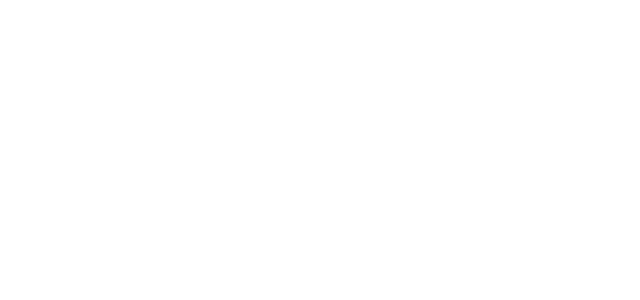
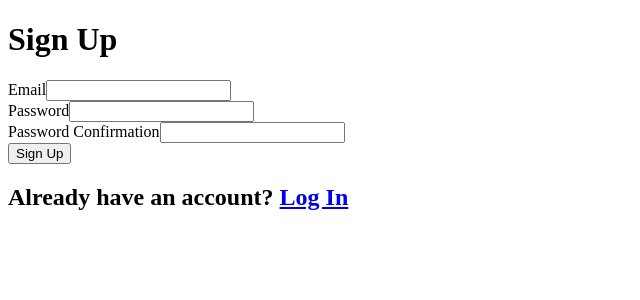
Before and after one commit to PhNghia/my_shopify, a React (Create React App) app: page /#/signup in a window 1280 px wide. Before the commit this address had no page. Shown: the top 300 px of the page, without its empty margins (0-640 px from the left). Built offline with nearby package versions, Linux system fonts and the light colour scheme; no server answers.

Commit message:
update auth app

```diff
--- a/package.json
+++ b/package.json
@@ -7,6 +7,7 @@
     "@testing-library/jest-dom": "^5.16.4",
     "@testing-library/react": "^13.3.0",
     "@testing-library/user-event": "^13.5.0",
+    "firebase": "^9.9.0",
     "gh-pages": "^4.0.0",
     "react": "^18.2.0",
     "react-dom": "^18.2.0",
--- a/src/About.js
+++ /dev/null
@@ -1,11 +0,0 @@
-import React from 'react'
-import { Link } from "react-router-dom";
-
-export default function About() {
-    return (
-        <div>
-            <Link to="/">Home</Link>
-            <h2>About Page</h2>
-        </div>
-    )
-}
--- a/src/App.js
+++ b/src/App.js
@@ -1,16 +1,21 @@
 import './App.css';
-import { HashRouter, Routes, Route } from "react-router-dom";
-import Home from "./Home"
-import About from "./About"
+import { AuthProvider } from './contexts/AuthContext';
+import Signup from './components/Signup'
+import Login from './components/Login'
+import Dashboard from './components/Dashboard'
+import { HashRouter, Routes, Route } from 'react-router-dom'
 
 function App() {
   return (
-    <HashRouter>
-      <Routes>
-        <Route path="/" element={<Home />} />
-        <Route path="/about" element={<About />} />
-      </Routes>
-    </HashRouter>
+    <AuthProvider>
+      <HashRouter>
+        <Routes>
+          <Route path="/" exact element={<Dashboard />} />
+          <Route path="/signup" element={<Signup />} />
+          <Route path="/login" element={<Login />} />
+        </Routes>
+      </HashRouter>
+    </AuthProvider>
   );
 }
 
--- a/src/Home.js
+++ /dev/null
@@ -1,11 +0,0 @@
-import React from 'react'
-import { Link } from "react-router-dom";
-
-export default function Home() {
-    return (
-        <div>
-            <Link to="/about">About</Link>
-            <h1>Home page</h1>
-        </div>
-    )
-}
--- /dev/null
+++ b/src/components/Dashboard.js
@@ -0,0 +1,32 @@
+import React from 'react'
+import { useAuth } from '../contexts/AuthContext'
+import { Link } from 'react-router-dom'
+
+export default function Dashboard() {
+
+    const { currentUser, signout } = useAuth()
+
+    function hanldeSignout() {
+        try {
+            signout()
+        } catch {
+
+        }
+    }
+
+    if (!currentUser) {
+        return (
+            <div>
+                <h1>Have not login</h1>
+                <Link to="/login">Log In</Link>
+            </div>
+        )
+    }
+
+    return (
+        <>
+            <div><strong>Email: </strong>{currentUser.email}</div>
+            <Link to="/login" onClick={hanldeSignout}>Sign Out</Link>
+        </>
+    )
+}
--- /dev/null
+++ b/src/components/Login.js
@@ -0,0 +1,44 @@
+import React, { useRef, useState } from 'react'
+import { useAuth } from '../contexts/AuthContext'
+import { useNavigate, Link } from 'react-router-dom'
+
+export default function Login() {
+
+    const emailRef = useRef()
+    const passwordRef = useRef()
+    const { login } = useAuth()
+    const [error, setError] = useState('')
+    const navigate = useNavigate()
+
+    async function handleSubmit (e) {
+        e.preventDefault()
+
+        try {
+            setError('')
+            await login(emailRef.current.value, passwordRef.current.value)
+            navigate('/', { replace: true })
+        } catch(error) {
+            setError('Login failed! - ' + error.code)
+        }
+    }
+
+    return (
+        <>
+            <h1>Log In</h1>
+            {error && <h2 style={{ color: 'red' }}>{error}</h2>}
+            <form onSubmit={handleSubmit}>
+                <div>
+                    <label>Email</label>
+                    <input type="email" required ref={emailRef} />
+                </div>
+                <div>
+                    <label>Password</label>
+                    <input type="password" required ref={passwordRef} />
+                </div>
+                <button type="submit">Log In</button>
+            </form>
+
+            <h2>Need an account? <Link to="/signup">Sign Up</Link></h2>
+        </>
+    )
+}
--- /dev/null
+++ b/src/components/Signup.js
@@ -0,0 +1,54 @@
+import React, { useRef, useState } from 'react'
+import { useAuth } from '../contexts/AuthContext'
+import { useNavigate, Link } from 'react-router-dom'
+
+export default function Signup() {
+
+    const emailRef = useRef()
+    const passwordRef = useRef()
+    const passwordConfirmRef = useRef()
+    const { signup } = useAuth()
+    const [error, setError] = useState('')
+    const navigate = useNavigate()
+
+    async function handleSubmit (e) {
+        e.preventDefault()
+
+        if (passwordRef.current.value !== passwordConfirmRef.current.value) {
+            setError('Password do not match')
+            return
+        }
+
+        try {
+            setError('')
+            await signup(emailRef.current.value, passwordRef.current.value)
+            navigate('/login', { replace: true })
+        } catch(error) {
+            setError('Sign up failed! - ' + error.code)
+        }
+    }
+
+    return (
+        <>
+            <h1>Sign Up</h1>
+            {error && <h2 style={{ color: 'red' }}>{error}</h2>}
+            <form onSubmit={handleSubmit}>
+                <div>
+                    <label>Email</label>
+                    <input type="email" ref={emailRef} />
+                </div>
+                <div>
+                    <label>Password</label>
+                    <input type="password" ref={passwordRef} />
+                </div>
+                <div>
+                    <label>Password Confirmation</label>
+                    <input type="password" ref={passwordConfirmRef} />
+                </div>
+                <button type="submit">Sign Up</button>
+            </form>
+
+            <h2>Already have an account? <Link to="/login">Log In</Link></h2>
+        </>
+    )
+}
--- /dev/null
+++ b/src/contexts/AuthContext.js
@@ -0,0 +1,46 @@
+import React, { useContext, useState, useEffect } from 'react'
+import { auth } from '../firebase.js'
+import { createUserWithEmailAndPassword, signInWithEmailAndPassword, onAuthStateChanged, signOut } from 'firebase/auth'
+
+const AuthContext = React.createContext()
+
+export function useAuth() {
+    return useContext(AuthContext)
+}
+
+export function AuthProvider({ children }) {
+    const [currentUser, setCurrentUser] = useState(null)
+
+    function signup (email, password) {
+        return createUserWithEmailAndPassword(auth, email, password)
+    }
+
+    function login (email, password) {
+        return signInWithEmailAndPassword(auth, email, password)
+    }
+
+    function signout () {
+        return signOut(auth)
+    }
+
+    useEffect(() => {
+        const unsubcribe = onAuthStateChanged(auth, (user) => {
+            setCurrentUser(user)
+        })
+
+        return unsubcribe
+    }, [])
+
+    const value = {
+        currentUser,
+        signup,
+        login,
+        signout
+    }
+
+    return (
+        <AuthContext.Provider value={value}>
+            {children}
+        </AuthContext.Provider>
+    )
+}
--- /dev/null
+++ b/src/firebase.js
@@ -0,0 +1,14 @@
+import { initializeApp } from 'firebase/app'
+import { getAuth } from 'firebase/auth'
+
+const app = initializeApp({
+    apiKey: process.env.REACT_APP_FIREBASE_API_KEY,
+    authDomain: process.env.REACT_APP_FIREBASE_AUTH_DOMAIN,
+    projectId: process.env.REACT_APP_FIREBASE_PROJECT_ID,
+    storageBucket: process.env.REACT_APP_FIREBASE_STORAGE_BUCKET,
+    messagingSenderId: process.env.REACT_APP_FIREBASE_MESSAGE_SENDER_ID,
+    appId: process.env.REACT_APP_FIREBASE_APP_ID
+})
+
+export const auth = getAuth(app)
+export default app
```
Also changed, not shown: 1 other file (tests, documents, lock files or other folders).
